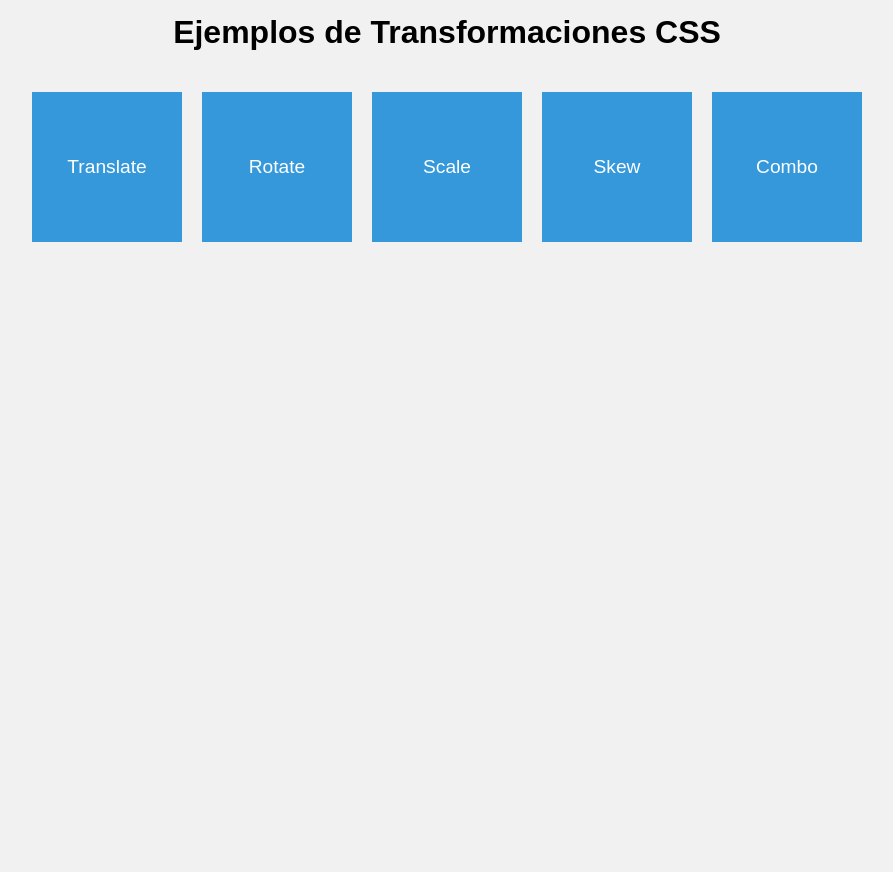
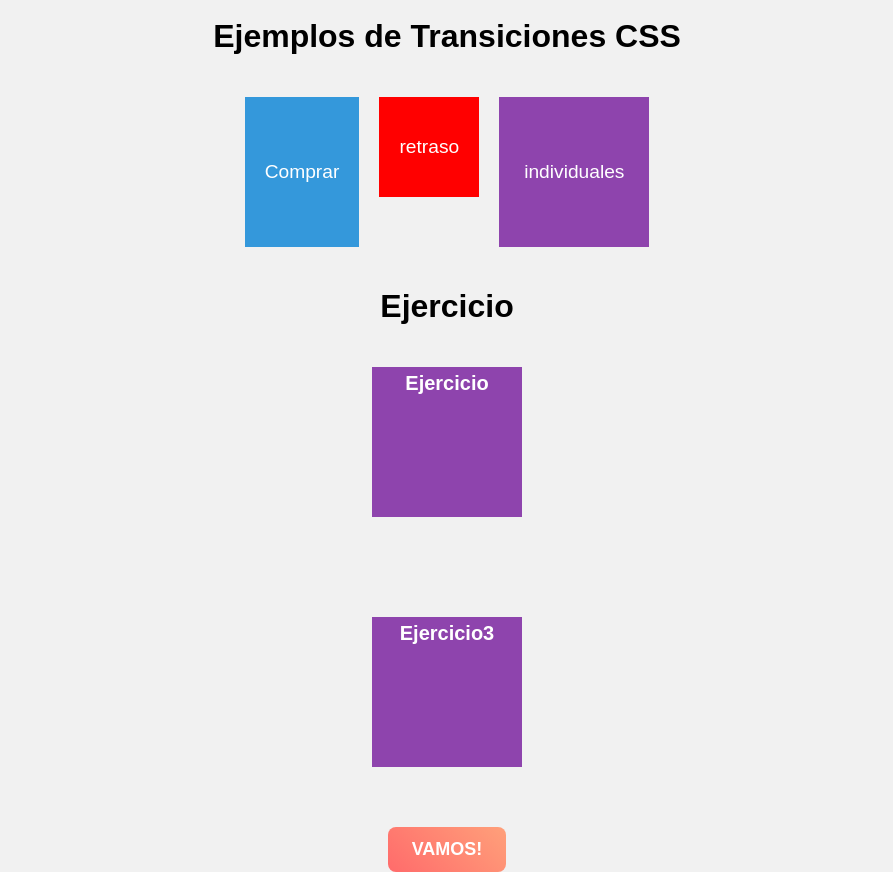
Before and after one commit to OscarL0pez/1er-repositorio, a plain HTML site: page Cssintermedio/animaciones.html in a window 1280 px wide. Shown: the part 273-1145 px from the top of the page, without its empty margins (193-1086 px from the left). Before the commit the page ends 800 px from the top, so only its background shows below. Drawn offline with Linux system fonts and the light colour scheme.

Commit message:
Cssintermedio

```diff
--- a/Cssintermedio/animaciones.html
+++ b/Cssintermedio/animaciones.html
@@ -3,7 +3,7 @@
 <head>
     <meta charset="UTF-8">
     <meta name="viewport" content="width=device-width, initial-scale=1.0">
-    <title>Document</title>
+    <title>Animaciones</title>
     <link rel="stylesheet" type="text/css" href="../Cssintermedio/style.css">
 </head>
 <body>
@@ -15,5 +15,20 @@
     <div class="box skew">Skew</div>
     <div class="box combo">Combo</div>
   </div>
+  <h1>Ejemplos de Transiciones CSS</h1>
+  <div class="container">
+    <button id="buttonShop">Comprar</button>
+    <div class="box retraso">retraso</div>
+    <div class="box individuales">individuales</div>
+  </div>
+  <h1>Ejercicio</h1>
+  <div class="container">
+    <div class="box ejercicio"><h1>Ejercicio</h1></div>
+  </div>
+    <div class="box ejercicio1"><h1>Ejercicio3</h1></div>
+  </div>
+  <button id="buttonbutton">vamos!</button>
 </body>
+
+
 </html>
--- a/Cssintermedio/style.css
+++ b/Cssintermedio/style.css
@@ -17,7 +17,16 @@ body {
     flex-wrap: wrap;
     gap: 20px;
     padding: 20px;
+
   }
+  .container2 {
+    display: flex;
+    flex-wrap: wrap;
+    gap: 20px;
+    padding: 20px;
+
+  }
+
   .box {
     width: 150px;
     height: 150px;
@@ -32,12 +41,12 @@ body {
 
   /* Ejemplo de translate: mueve la caja 50px a la derecha y 20px hacia abajo */
   .translate:hover {
-    transform: translate(50px, 20px);
+    transform: perspective(200px) translateZ(20px);
   }
 
   /* Ejemplo de rotate: rota la caja 45 grados */
   .rotate:hover {
-    transform: rotate(45deg);
+    transform: rotatey(180deg);
   }
 
   /* Ejemplo de scale: escala la caja 1.5 veces su tamaño original */
@@ -54,3 +63,127 @@ body {
   .combo:hover {
     transform: translate(20px, 20px) rotate(30deg) scale(1.2) skew(10deg, 5deg);
   }
+
+  #buttonShop {
+    color: #fff;
+    font-size: 1.2em;
+       background-color: #3498db;
+       color: white;
+       padding: 10px 20px;
+       border: none;
+       cursor: pointer;
+       /* La transición se aplica a background-color y transform */
+       transition: background-color 1s ease, transform 0.5s ease-in-out;
+     }
+
+     #buttonShop:hover {
+       background-color: #e74c3c;
+       transform: scale(1.1);
+     }
+     .retraso {
+      width: 100px;
+      height: 100px;
+      background: red;
+      transition: width 0.5s ease-out 0.5s;
+    }
+
+    .retraso:hover {
+      width: 300px;
+    }
+    .individuales {
+      width: 150px;
+      height: 150px;
+      background-color: #8e44ad;
+      /* Se aplican transiciones diferentes para cada propiedad */
+      transition-property: width, background-color;
+      transition-duration: 1s, 0.5s;
+      transition-timing-function: ease-in-out, linear;
+      transition-delay: 0s, 0.5s;
+    }
+
+    .individuales:hover {
+      width: 300px;
+      background-color: #e67e22;
+    }
+
+     .ejercicio {
+      margin-bottom: 80px;
+      background-color: #8e44ad;
+      transition-property: background-color, width, height, transform;
+      transition-duration: 1s, 0.5s;
+      transition-timing-function: ease;
+      transition-delay: 0s, 1s;
+
+    }
+
+    .ejercicio:hover {
+      background-color: #e67e22;
+      width: 170px;
+      height: 170px;
+      transform: rotate(45deg) scale(1.1);
+    }
+
+    .ejercicio h1 {
+      font-size: 20px;
+      position: relative;
+      text-align: center;
+      color: #fff;
+      transition: transform 2s ease, color 2s ease;
+      transition-delay: 1s, 1s;
+      margin-bottom: 130px;
+    }
+
+    .ejercicio:hover h1 {
+      transform: translateX(45px);
+      color: blue;
+    }
+
+    .ejercicio1 {
+      margin-top: 10x;
+      margin-bottom: 60px;
+      background-color: #8e44ad;
+      transition: transform 3s ease-in-out;
+
+
+  }
+
+  .ejercicio1:hover {
+      transform: translateX(300px) rotate(360deg);
+  }
+
+  .ejercicio1 h1 {
+    font-size: 20px;
+    position: relative;
+    text-align: center;
+    color: #fff;
+    transition: transform 2s ease, color 2s ease;
+    transition-delay: 1s, 1s;
+    margin-bottom: 130px;
+  }
+
+  #buttonbutton {
+  background: linear-gradient(45deg, #ff6b6b, #ffa07a);
+    color: white;
+    font-size: 18px;
+    padding: 12px 24px;
+    border: none;
+    border-radius: 8px;
+    cursor: pointer;
+    font-weight: bold;
+    text-transform: uppercase;
+    transition: transform 0.3s ease, box-shadow 0.3s ease;
+    position: relative;
+    overflow: hidden;
+}
+
+
+#buttonbutton:hover {
+    transform: scale(1.1) translateY(-5px) rotate(3deg);
+    box-shadow: 0px 10px 20px rgba(255, 107, 107, 0.4);
+}
+
+
+#buttonbutton:active {
+    transform: scale(0.95) translateY(2px);
+    box-shadow: 0px 5px 10px rgba(255, 107, 107, 0.2);
+}
--- /dev/null
+++ b/Cssintermedio/stylecard.css
@@ -0,0 +1,103 @@
+/* Reset básico */
+* {
+    margin: 0;
+    padding: 0;
+    box-sizing: border-box;
+    font-family: Arial, sans-serif;
+
+}
+
+/* Estilos generales */
+body {
+    display: flex;
+    justify-content: center;
+    align-items: center;
+    height: 100vh;
+    margin-top: 70px;
+}
+
+/* Estilo de la Card */
+.card {
+    width: 300px;
+    height: 500px;
+    background: url('assets/destellos2207sand.jpg');
+    background-color:  white;
+    background-position: center;
+    background-repeat: no-repeat;
+    background-size: 100% 55%;
+    border-radius: 12px;
+    box-shadow: 0px 5px 10px rgba(0, 0, 0, 1);
+    overflow: hidden;
+    position: relative;
+    transition: transform 0.3s ease, box-shadow 0.5s ease, border 0.3s ease;
+}
+
+/* Efectos en Hover */
+.card:hover {
+    transform: scale(1.05);
+    box-shadow: 0px 15px 30px rgba(0, 0, 0, 0.1);
+    border: 2px solid #ff6b6b;
+}
+
+/* Contenido dentro de la Card */
+.contenido {
+    position: absolute;
+    bottom: 0;
+    width: 100%;
+    background: rgba(0, 0, 0, 0.7);
+    color: white;
+    padding: 10px;
+    text-align: center;
+}
+
+.titulo {
+    font-size: 20px;
+    font-weight: bold;
+}
+
+.subtitulo {
+    font-size: 16px;
+    margin-top: 5px;
+    opacity: 0.8;
+}
+
+/* Estilo del Botón */
+.boton {
+    display: inline-block;
+    margin-top: 10px;
+    margin-bottom: 10px;
+    padding: 8px 15px;
+    background: #ff6b6b;
+    color: white;
+    font-size: 16px;
+    text-transform: uppercase;
+    border-radius: 5px;
+    border: none;
+    cursor: pointer;
+    transition: background 0.3s ease, transform 0.2s ease;
+}
+
+.boton:hover {
+    background: #e63946;
+    transform: scale(1.1);
+}
+
+.boton:active {
+    transform: scale(0.9);
+}
+
+/* Estilo del header */
+.header {
+    display: flex;
+    justify-content: space-between;
+    align-items: center;
+    padding: 15px 30px;
+    background: #ff6b6b;
+    color: white;
+    box-shadow: 0px 5px 10px rgba(0, 0, 0, 0.1);
+    position: fixed;
+    width: 100%;
+    top: 0;
+    left: 0;
+    z-index: 1000;
+}
```
Also changed, not shown: Cssintermedio/card.html (added, +26 -0 lines), Cssintermedio/assets/destellos2207sand.jpg (added). Lines whose indentation alone changed are shown as unchanged.
